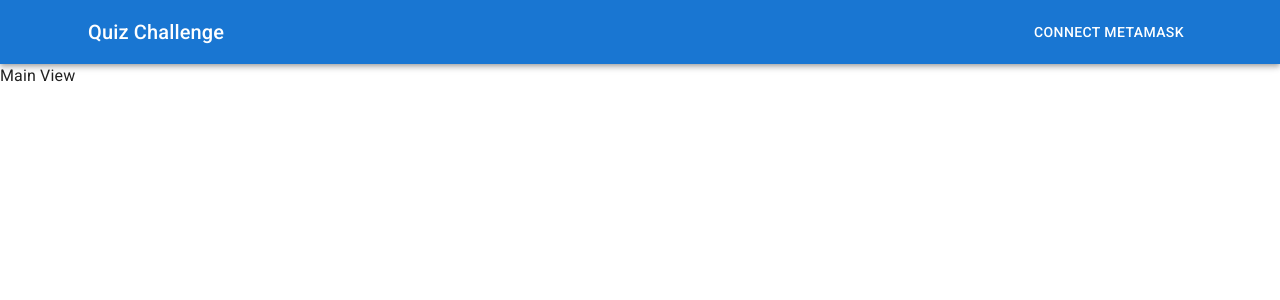
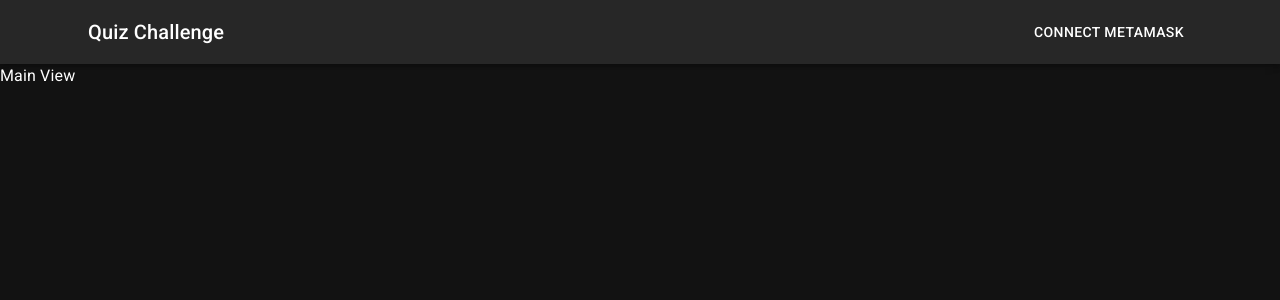
Before and after one commit to dieguezguille/survey-challenge, a React (Create React App) app: page /main in a window 1280 px wide. Shown: the top 300 px of the page. Built offline with nearby package versions, Linux system fonts and the light colour scheme.

Commit message:
✨ add theme provider, enable dark mode

```diff
--- a/src/index.tsx
+++ b/src/index.tsx
@@ -2,14 +2,18 @@ import React from 'react';
 import ReactDOM from 'react-dom';
 import reportWebVitals from './reportWebVitals';
 import { BrowserRouter } from 'react-router-dom';
-import { CssBaseline } from '@mui/material';
+import { CssBaseline, ThemeProvider } from '@mui/material';
+import CustomTheme from './theme/custom.theme';
 import App from './App';
+
 ReactDOM.render(
     <React.StrictMode>
-        <BrowserRouter>
-            <CssBaseline />
-            <App />
-        </BrowserRouter>
+        <ThemeProvider theme={CustomTheme}>
+            <BrowserRouter>
+                <CssBaseline />
+                <App />
+            </BrowserRouter>
+        </ThemeProvider>
     </React.StrictMode>,
     document.getElementById('root')
 );
--- /dev/null
+++ b/src/theme/custom.theme.tsx
@@ -0,0 +1,9 @@
+import { createTheme, responsiveFontSizes } from '@mui/material';
+
+const CustomTheme = createTheme({
+    palette: {
+        mode: 'dark',
+    },
+});
+
+export default responsiveFontSizes(CustomTheme);
```
